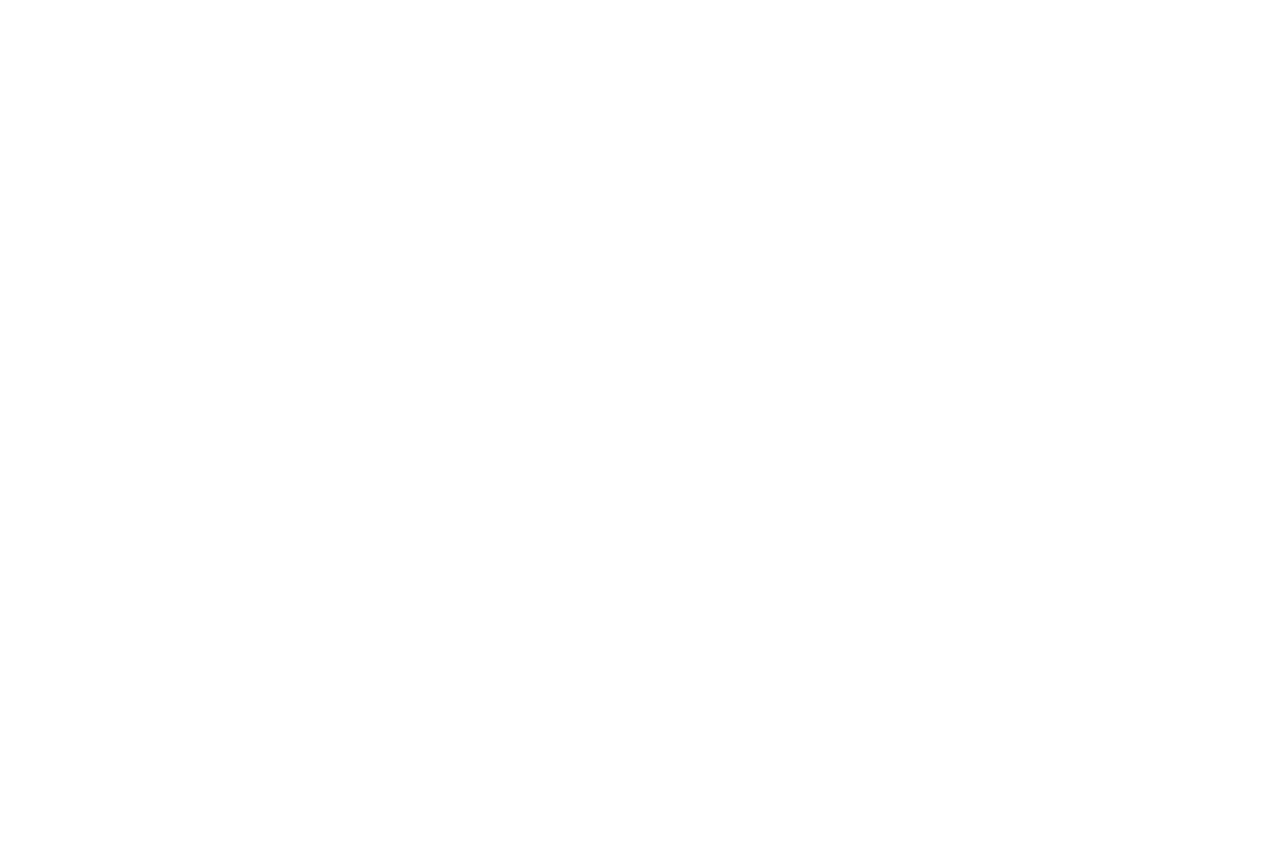
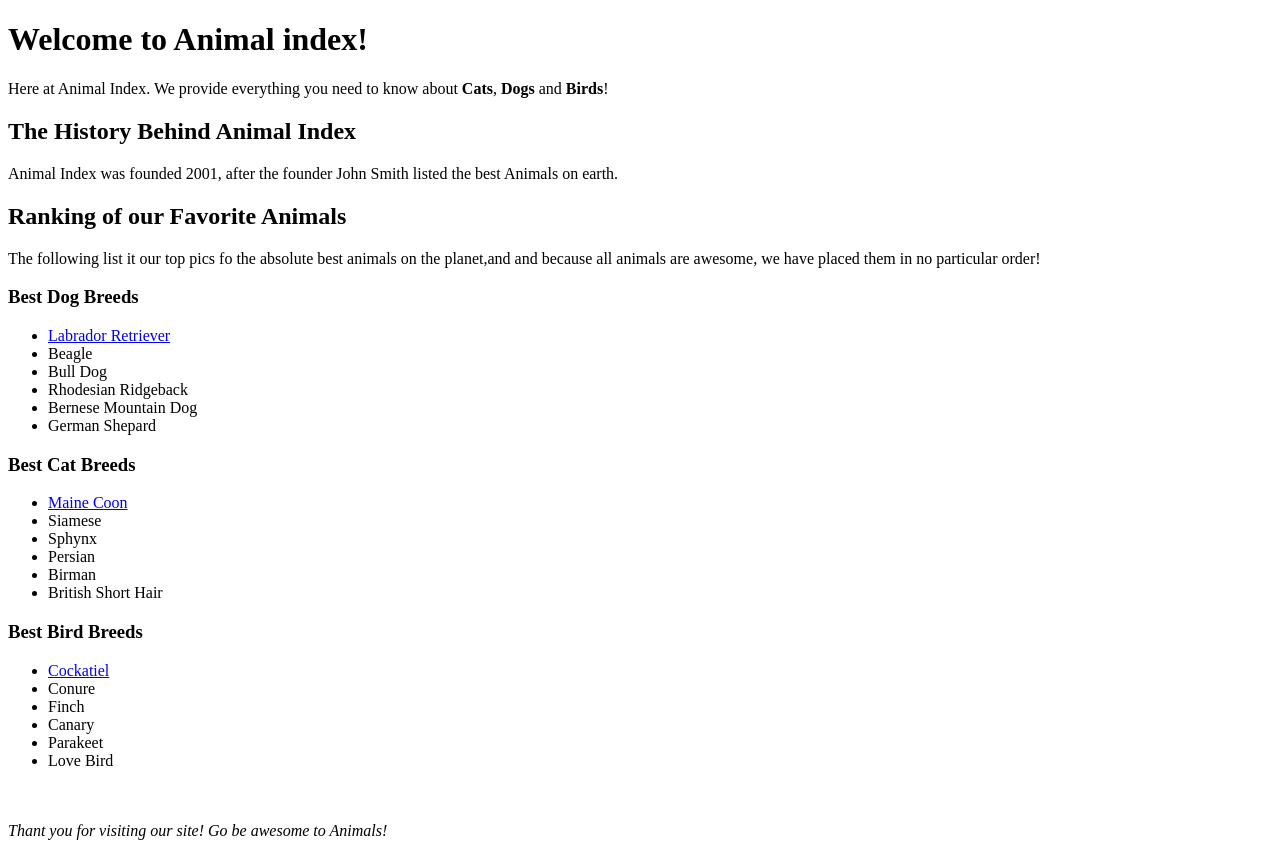
Before and after one commit to ChristianJoubert/W1_Ex_Two, a plain HTML site: page index.html in a window 1280 px wide. Before the commit the page ends 800 px from the top, so only its background shows below. Drawn offline with Linux system fonts and the light colour scheme.

Commit message:
W1_Ex_Two

```diff
--- a/index.html
+++ b/index.html
@@ -4,9 +4,58 @@
     <meta charset="UTF-8">
     <meta http-equiv="X-UA-Compatible" content="IE=edge">
     <meta name="viewport" content="width=device-width, initial-scale=1.0">
-    <title>Document</title>
+    <title>Animal Index: All the facts</title>
 </head>
+
 <body>
+    <header>
+        <h1>Welcome to Animal index!</h1>
+        <p>Here at Animal Index. We provide everything you need to know about <strong>Cats</strong>, <strong>Dogs</strong> and <strong>Birds</strong>!</p>
+
+        <h2>The History Behind Animal Index</h2>
+        <p> Animal Index was founded 2001, after the founder John Smith listed the best Animals on earth.</p>
+
+        <h2>Ranking of our Favorite Animals</h2>
+        <p>The following list it our top pics fo the absolute best animals on the planet,and and because all animals are awesome, we have placed them in no particular order!</p>
+    </header>
+
+    <section> <h3>Best Dog Breeds</h3>
+        <ul>
+            <nav><li><a href="pages/dogs.html">Labrador Retriever</a></li></nav>
+            <li>Beagle</li>
+            <li>Bull Dog</li>
+            <li>Rhodesian Ridgeback</li>
+            <li>Bernese Mountain Dog</li>
+            <li>German Shepard</li>
+        </ul></section>
+
+
+        <section><h3>Best Cat Breeds</h3>
+            <ul>
+                <nav><li><a href="pages/cats.html">Maine Coon</a></li></nav>
+                <li>Siamese</li>
+                <li>Sphynx</li>
+                <li>Persian</li>
+                <li>Birman</li>
+                <li>British Short Hair</li>
+            </ul></section>
+
+
+        <section><h3>Best Bird Breeds</h3>
+            <ul>
+                <nav><li><a href="pages/birds.html">Cockatiel</a></li></nav>
+                <li>Conure</li>
+                <li>Finch</li>
+                <li>Canary</li>
+                <li>Parakeet</li>
+                <li>Love Bird</li>
+            </ul></section>
+
+        <br>
+        <br>
+
+        <footer><i>Thant you for visiting our site! Go be awesome to Animals!</i></footer>
+
 
 </body>
 </html>
```
Also changed, not shown: pages/birds.html (+36 -0 lines), pages/cats.html (+37 -0 lines), pages/dogs.html (+33 -0 lines).
